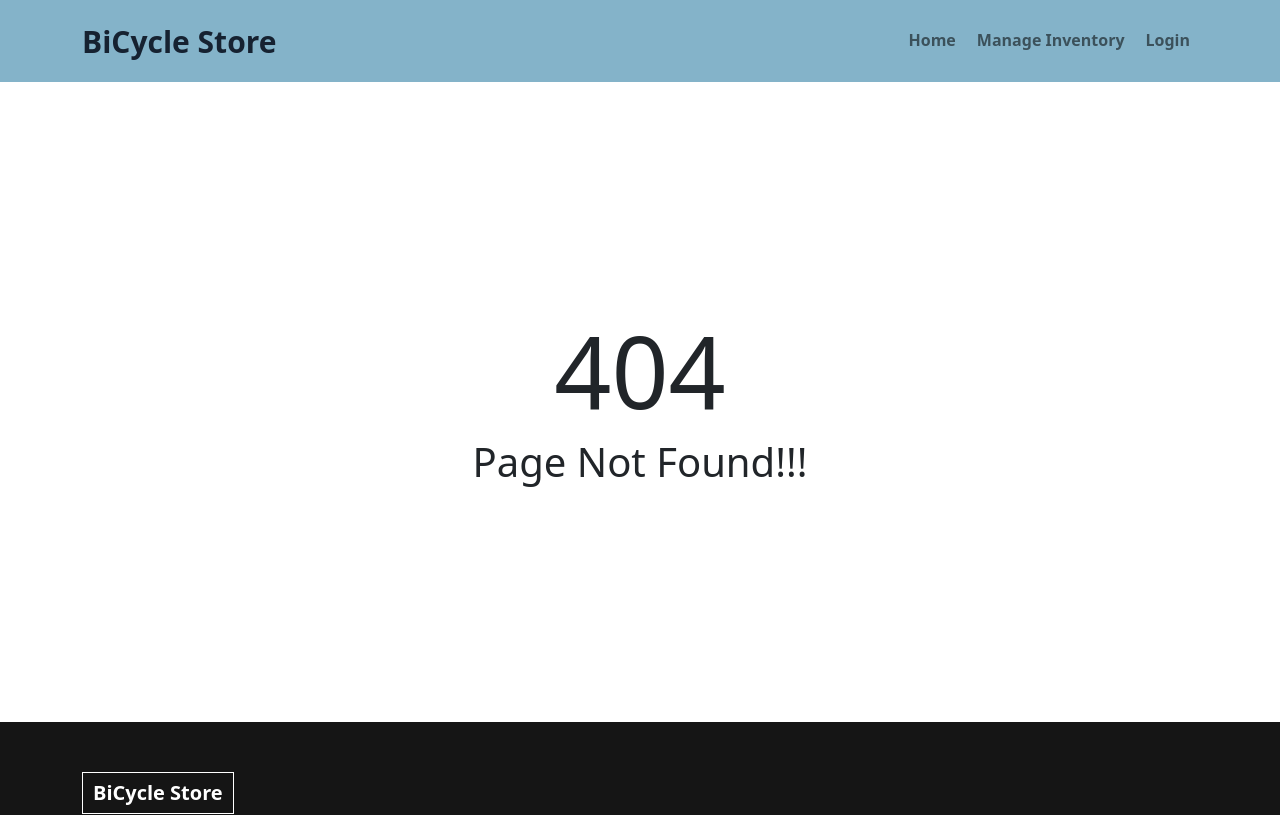
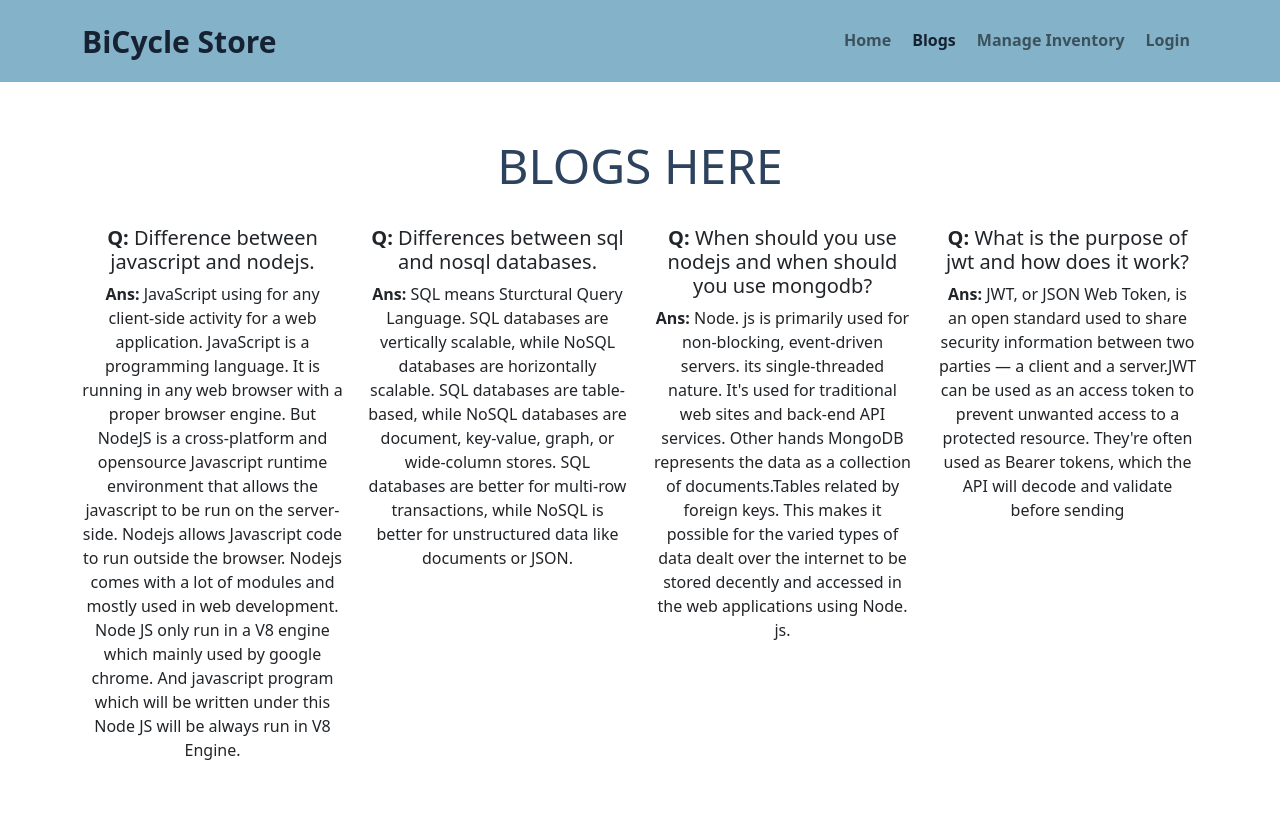
Before and after one commit to Ramash3828/warehouse-client, a React (Create React App) app: page /blogs in a window 1280 px wide. Shown: the top 815 px of the page. Built offline with nearby package versions, Linux system fonts and the light colour scheme; no server answers.

Commit message:
Blogs page done

```diff
--- a/src/App.js
+++ b/src/App.js
@@ -13,6 +13,7 @@ import InventoryManage from "./Components/InventoryManage/InventoryManage";
 import RequireAuth from "./RequireAuth";
 import { ToastContainer } from "react-toastify";
 import "react-toastify/dist/ReactToastify.css";
+import Blogs from "./Components/Blogs/Blogs";
 
 function App() {
     return (
@@ -20,6 +21,7 @@ function App() {
             <Header></Header>
             <Routes>
                 <Route path="/" element={<Home></Home>}></Route>
+                <Route path="/blogs" element={<Blogs></Blogs>}></Route>
                 <Route
                     path="/inventoryManage/"
                     element={<InventoryManage></InventoryManage>}
@@ -30,17 +32,27 @@ function App() {
                 ></Route>
                 <Route
                     path="/manageitems"
-                    element={
-                        <RequireAuth>
-                            <ManageItems></ManageItems>
-                        </RequireAuth>
-                    }
+                    element={<ManageItems></ManageItems>}
                 ></Route>
                 <Route path="/login" element={<Login></Login>}></Route>
                 <Route path="/signup" element={<SignUp></SignUp>}></Route>
 
-                <Route path="/additem" element={<AddItem></AddItem>}></Route>
-                <Route path="/myitems" element={<MyItems></MyItems>}></Route>
+                <Route
+                    path="/additem"
+                    element={
+                        <RequireAuth>
+                            <AddItem></AddItem>
+                        </RequireAuth>
+                    }
+                ></Route>
+                <Route
+                    path="/myitems"
+                    element={
+                        <RequireAuth>
+                            <MyItems></MyItems>
+                        </RequireAuth>
+                    }
+                ></Route>
                 <Route path="*" element={<NotFound></NotFound>}></Route>
             </Routes>
             <Footer></Footer>
--- /dev/null
+++ b/src/Components/Blogs/Blogs.js
@@ -0,0 +1,78 @@
+import React from "react";
+
+const Blogs = () => {
+    return (
+        <div className="container my-5">
+            <div className="title mb-4">BLOGS HERE</div>
+            <div className="row">
+                <div className="col-md-3">
+                    <h5>
+                        <strong>Q: </strong> Difference between javascript and
+                        nodejs.
+                    </h5>
+                    <p>
+                        <strong>Ans: </strong> JavaScript using for any
+                        client-side activity for a web application. JavaScript
+                        is a programming language. It is running in any web
+                        browser with a proper browser engine. But NodeJS is a
+                        cross-platform and opensource Javascript runtime
+                        environment that allows the javascript to be run on the
+                        server-side. Nodejs allows Javascript code to run
+                        outside the browser. Nodejs comes with a lot of modules
+                        and mostly used in web development. Node JS only run in
+                        a V8 engine which mainly used by google chrome. And
+                        javascript program which will be written under this Node
+                        JS will be always run in V8 Engine.
+                    </p>
+                </div>
+                <div className="col-md-3">
+                    <h5>
+                        <strong>Q: </strong> Differences between sql and nosql
+                        databases.{" "}
+                    </h5>
+                    <p>
+                        <strong>Ans: </strong> SQL means Sturctural Query
+                        Language. SQL databases are vertically scalable, while
+                        NoSQL databases are horizontally scalable. SQL databases
+                        are table-based, while NoSQL databases are document,
+                        key-value, graph, or wide-column stores. SQL databases
+                        are better for multi-row transactions, while NoSQL is
+                        better for unstructured data like documents or JSON.
+                    </p>
+                </div>
+                <div className="col-md-3">
+                    <h5>
+                        <strong>Q: </strong> When should you use nodejs and when
+                        should you use mongodb?
+                    </h5>
+                    <p>
+                        <strong>Ans: </strong> Node. js is primarily used for
+                        non-blocking, event-driven servers. its single-threaded
+                        nature. It's used for traditional web sites and back-end
+                        API services. Other hands MongoDB represents the data as
+                        a collection of documents.Tables related by foreign
+                        keys. This makes it possible for the varied types of
+                        data dealt over the internet to be stored decently and
+                        accessed in the web applications using Node. js.
+                    </p>
+                </div>
+                <div className="col-md-3">
+                    <h5>
+                        <strong>Q: </strong> What is the purpose of jwt and how
+                        does it work?
+                    </h5>
+                    <p>
+                        <strong>Ans: </strong> JWT, or JSON Web Token, is an
+                        open standard used to share security information between
+                        two parties — a client and a server.JWT can be used as
+                        an access token to prevent unwanted access to a
+                        protected resource. They're often used as Bearer tokens,
+                        which the API will decode and validate before sending
+                    </p>
+                </div>
+            </div>
+        </div>
+    );
+};
+
+export default Blogs;
--- a/src/Components/Header/Header.js
+++ b/src/Components/Header/Header.js
@@ -35,6 +35,15 @@ const Header = () => {
                                     to="/"
                                 >
                                     Home
+                                </NavLink>
+                            </li>
+                            <li className="nav-item">
+                                <NavLink
+                                    className="nav-link "
+                                    aria-current="page"
+                                    to="/blogs"
+                                >
+                                    Blogs
                                 </NavLink>
                             </li>
                             <li className="nav-item">
--- a/src/Components/ManageItems/ManageItems.css
+++ b/src/Components/ManageItems/ManageItems.css
@@ -12,6 +12,7 @@
 }
 .addPro-table tbody tr td:nth-child(5) {
     text-align: right;
+    padding-right: 30px;
 }
 .addPro-table tbody tr td img {
     width: 70px;
@@ -36,6 +37,12 @@
     background-color: #ffffff;
     color: #2c425d;
 }
+select {
+    padding: 3px;
+    border: 1px solid deepskyblue;
+    border-radius: 4px;
+    color: indigo;
+}
 
 @media (max-width: 470px) {
     .addPro-table tr td,
--- a/src/Components/ManageItems/ManageItems.js
+++ b/src/Components/ManageItems/ManageItems.js
@@ -1,13 +1,12 @@
 import React, { useEffect, useState } from "react";
 import "./ManageItems.css";
 import { Link } from "react-router-dom";
-import { toast } from "react-toastify";
 
 const ManageItems = () => {
     const [products, setProducts] = useState([]);
     const [page, setPage] = useState(0);
     const [pageCount, setPageCount] = useState(0);
-    const [quantity, setQuantity] = useState(10);
+    const [quantity, setQuantity] = useState(5);
 
     useEffect(() => {
         fetch(`http://localhost:5000/productCount`)
@@ -33,23 +32,6 @@ const ManageItems = () => {
     //         .then((data) => setProducts(data));
     // }, [page, quantity]);
 
-    const handleDelete = (id) => {
-        const proceeds = window.confirm("Are you sure Delete the item?");
-
-        if (proceeds) {
-            const url = `http://localhost:5000/inventory/${id}`;
-            fetch(url, {
-                method: "DELETE",
-            })
-                .then((res) => res.json())
-                .then((data) => {
-                    const remainingData = products.filter((u) => u._id !== id);
-                    console.log(remainingData);
-                    setProducts(remainingData);
-                    toast.success(data.success);
-                });
-        }
-    };
     return (
         <div className="container my-5">
             <h2 className="title">Manage Inventory</h2>
@@ -66,7 +48,6 @@ const ManageItems = () => {
                         <th>PRODUCT NAME</th>
                         <th>PRICE</th>
                         <th>QUANTITY</th>
-                        <th>ACTION</th>
                     </tr>
                 </thead>
                 <tbody>
@@ -80,24 +61,12 @@ const ManageItems = () => {
                                 <td>{product.name}</td>
                                 <td>${product.price}</td>
                                 <td>{product.quantity}</td>
-                                <td>
-                                    <i
-                                        style={{
-                                            cursor: "pointer",
-                                            padding: "10px",
-                                        }}
-                                        onClick={() =>
-                                            handleDelete(product._id)
-                                        }
-                                        className="fa-solid fa-trash-can text-danger"
-                                    ></i>
-                                </td>
                             </tr>
                         );
                     })}
                 </tbody>
             </table>
-            <div className="pb-5">
+            <div className="pb-5 text-end">
                 {[...Array(pageCount).keys()].map((number, id) => {
                     return (
                         <button
```
Also changed, not shown: src/Components/Blogs/Blogs.css (added).
